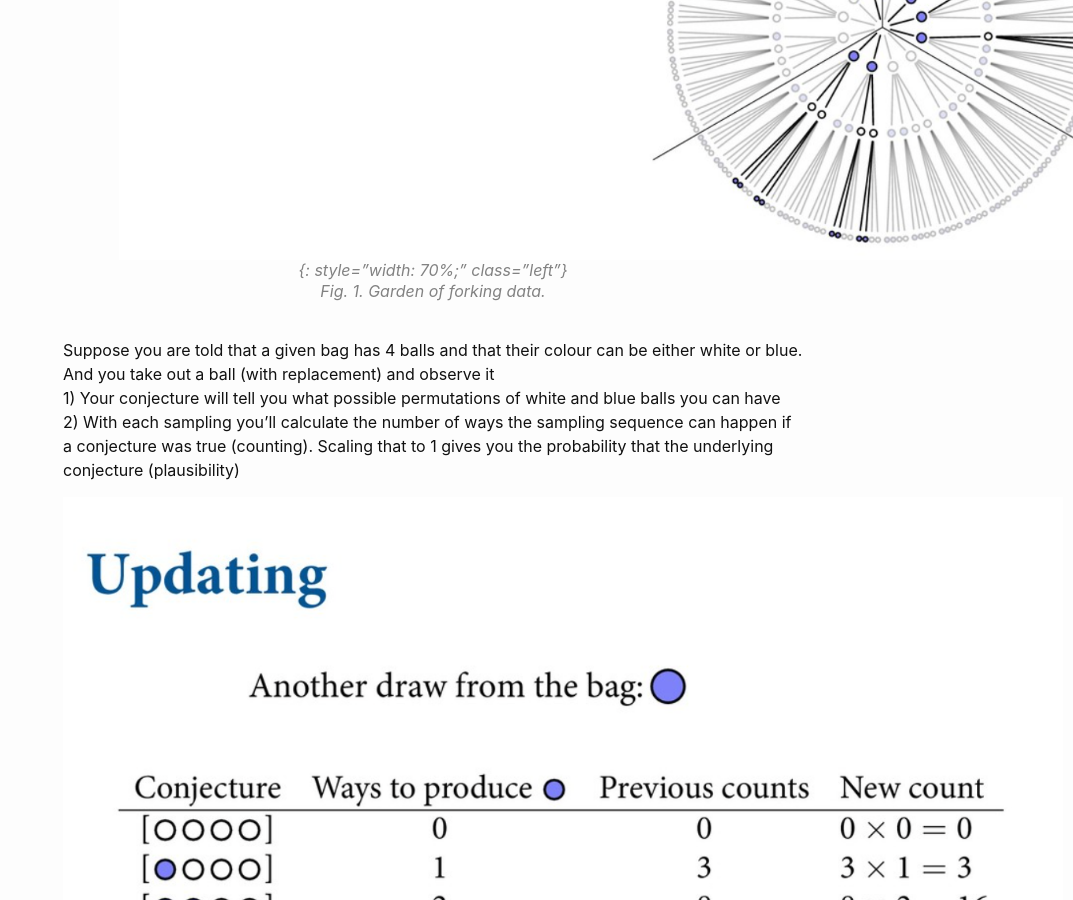
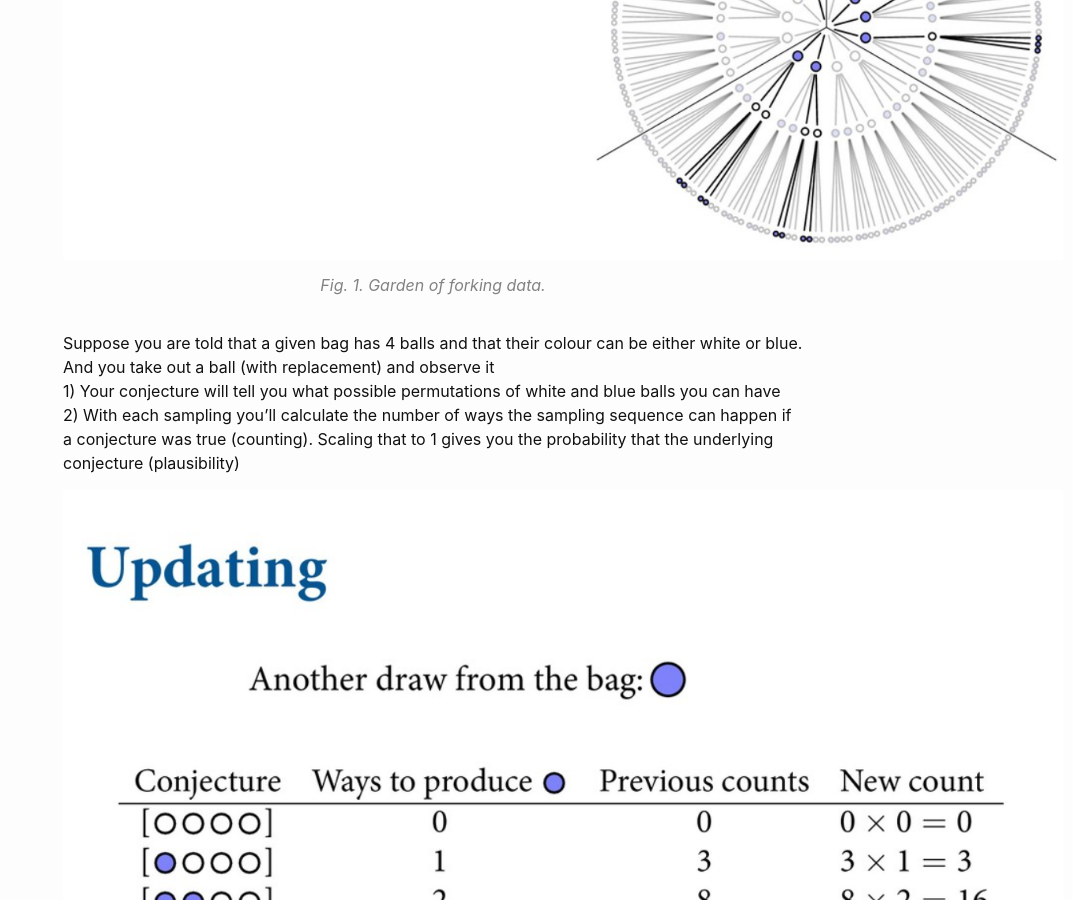
Before and after one commit to nitinrawatiitd/nitinrawatiitd.github.io, a Jekyll site: the page built from docs/_posts/2021-04-10-Bayesian-Statistics-1:-Introduction.md, in a window 1280 px wide and 900 px high, scrolled down 914 px. Shown: the whole window, without its empty margins (207-1280 px from the left). Built offline with Jekyll 4.4.1, drawn with Linux system fonts in a browser that asks for light colours.

Commit message:
Changes to the posts

```diff
--- a/docs/_posts/2021-04-10-Bayesian-Statistics-1:-Introduction.md
+++ b/docs/_posts/2021-04-10-Bayesian-Statistics-1:-Introduction.md
@@ -12,7 +12,8 @@ At it's core, bayesian analysis is just this -
 
 A simple illustration of this process is the garden of forking data -
 
-![garden of forking data]({{ '/assets/pics/bayesian-statistics/garden_of_forking_data.png' | relative_url }}) {: style="width: 70%;" class="left"}
+![garden of forking data]({{ '/assets/pics/bayesian-statistics/garden_of_forking_data.png' | relative_url }})
+{: style="width: 20%;" class="left"}
 *Fig. 1. Garden of forking data.*
 {:.image-caption}
 
```
Also changed, not shown: docs/_posts/2020-12-29-Cheese-and-food-pairing.md (line endings or trailing spaces).
